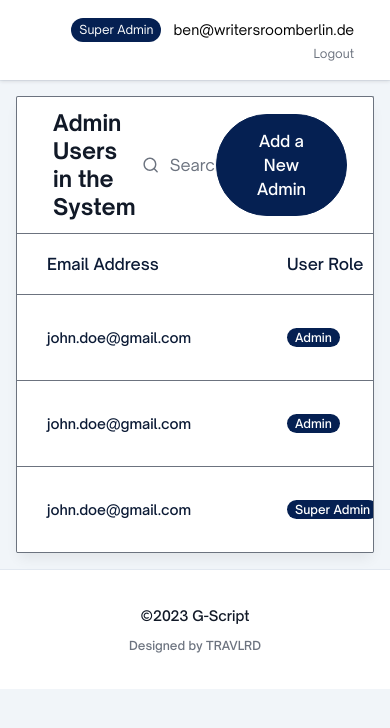
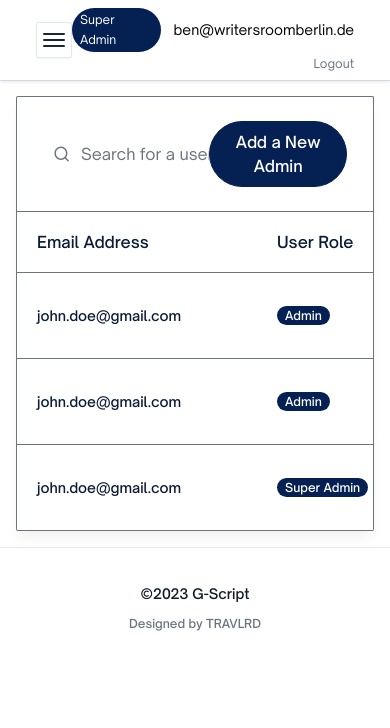
Before and after one commit to SuperFireCoder/gscript-adminpanel-next-supabase, a Next.js app: page /admin in a window 390 px wide. Shown: the top 728 px of the page. Built offline with nearby package versions, Linux system fonts and the light colour scheme.

Commit message:
Working on some responsive

```diff
--- a/app/admin/[slug]/page.tsx
+++ b/app/admin/[slug]/page.tsx
@@ -19,8 +19,8 @@ const User = () => {
             </h4>
           </div>
           <div className="flex flex-col gap-7.5 p-7.5 pb-11 text-secondary">
-            <div className="flex gap-7.5">
-              <div className="flex-1">
+            <div className="flex flex-wrap gap-7.5">
+              <div className="w-full md:flex-1">
                 <div className="text-sm font-medium mb-3">Email Address*</div>
                 <div className="flex items-center text-base font-medium h-11.5">
                   <input
@@ -31,7 +31,7 @@ const User = () => {
                   />
                 </div>
               </div>
-              <div className="flex-1">
+              <div className="w-full md:flex-1">
                 <div className="text-sm font-medium mb-3">Password*</div>
                 <div className="flex items-center text-base font-medium h-11.5">
                   <input
@@ -57,7 +57,7 @@ const User = () => {
                 />
                 Delete User
               </button>
-              <div className="flex gap-7.5">
+              <div className="flex gap-2 md:gap-4 xl:gap-7.5">
                 <button
                   className="rounded-full border border-primary2 py-2 px-6 text-center font-medium text-primary2 hover:bg-opacity-90"
                   onClick={() => router.push("/admin")}
--- a/app/admin/create/page.tsx
+++ b/app/admin/create/page.tsx
@@ -13,8 +13,8 @@ const AdminCreate = () => {
             </h4>
           </div>
           <div className="flex flex-col gap-7.5 p-7.5 pb-11 text-secondary">
-            <div className="flex gap-7.5">
-              <div className="flex-1">
+            <div className="flex flex-wrap gap-7.5">
+              <div className="w-full md:flex-1">
                 <div className="text-sm font-medium mb-3">Email Address*</div>
                 <div className="flex items-center text-base font-medium h-11.5">
                   <input
@@ -25,7 +25,7 @@ const AdminCreate = () => {
                   />
                 </div>
               </div>
-              <div className="flex-1">
+              <div className="w-full md:flex-1">
                 <div className="text-sm font-medium mb-3">Password*</div>
                 <div className="flex items-center text-base font-medium h-11.5">
                   <input
@@ -39,7 +39,7 @@ const AdminCreate = () => {
             </div>
 
             <div className="flex justify-end">
-              <div className="flex gap-7.5">
+              <div className="flex gap-2 md:gap-4 xl:gap-7.5">
                 <button
                   className="rounded-full border border-primary2 py-2 px-6 text-center font-medium text-primary2 hover:bg-opacity-90"
                   onClick={() => router.push("/admin")}
--- a/app/admin/page.tsx
+++ b/app/admin/page.tsx
@@ -13,8 +13,8 @@ const AdminPage = () => {
     <>
       <div className="col-span-12">
         <div className="rounded-sm border border-gray border-b-0 bg-white shadow-default">
-          <div className="flex justify-between items-center pl-9 pr-6.5 py-3">
-            <h4 className="text-title-sm2 font-bold text-primary">
+          <div className="flex justify-between items-center pl-9 pr-6.5 py-6 xl:py-3">
+            <h4 className="text-lg xl:text-title-sm2 font-bold text-primary hidden md:block">
               Admin Users in the System
             </h4>
             <div className="flex items-center overflow-hidden">
@@ -35,7 +35,7 @@ const AdminPage = () => {
             </div>
             <Link
               href="/admin/create"
-              className="rounded-full border border-primary2 bg-primary2 py-3.5 px-10 text-center font-medium text-white hover:bg-opacity-90"
+              className="rounded-full border border-primary2 bg-primary2 py-2 xl:py-3.5 px-6 xl:px-10 text-center font-medium text-white hover:bg-opacity-90"
             >
               Add a New Admin
             </Link>
@@ -50,19 +50,19 @@ const AdminPage = () => {
                       <tr>
                         <th
                           scope="col"
-                          className="px-7.5 py-4.5 font-medium w-3/12 min-w-60"
+                          className="font-medium w-3/12 min-w-60 px-5 py-4.5 md:px-7.5"
                         >
                           Email Address
                         </th>
                         <th
                           scope="col"
-                          className="px-7.5 py-4.5 font-medium w-3/12 min-w-60"
+                          className="font-medium w-3/12 min-w-40 px-5 py-4.5 md:px-7.5"
                         >
                           User Role
                         </th>
                         <th
                           scope="col"
-                          className="px-7.5 py-4.5 font-medium"
+                          className="font-medium px-5 py-4.5 md:px-7.5"
                         ></th>
                       </tr>
                     </thead>
@@ -82,15 +82,15 @@ const AdminPage = () => {
                           key={user.id}
                           className="border-b border-gray text-sm"
                         >
-                          <td className="whitespace-nowrap px-7.5 py-8 font-medium">
+                          <td className="whitespace-nowrap px-5 md:px-7.5 py-8 font-medium">
                             {user.email}
                           </td>
-                          <td className="whitespace-nowrap px-7.5 py-8 font-medium">
+                          <td className="whitespace-nowrap px-5 md:px-7.5 py-8 font-medium">
                             <span className="bg-primary2 text-white text-xs py-0.5 px-2 h-5.5 leading-5 rounded-full">
                               {user.role}
                             </span>
                           </td>
-                          <td className="px-7.5 py-8 flex justify-end">
+                          <td className="px-5 md:px-7.5 py-8 flex justify-end min-w-20">
                             <Link href={`/admin/${user.id}`}>
                               <Image
                                 width={18}
--- a/app/globals.css
+++ b/app/globals.css
@@ -4,7 +4,7 @@
 
 @layer base {
   body {
-    @apply font-OpenSauceSans font-normal text-base bg-whiten relative z-1;
+    @apply font-OpenSauceSans font-normal text-base relative z-1;
   }
 }
 
--- a/app/layout.tsx
+++ b/app/layout.tsx
@@ -31,7 +31,10 @@ export default function RootLayout({
                 setSidebarOpen={setSidebarOpen}
               />
               <div className="relative flex flex-1 flex-col overflow-y-auto overflow-x-hidden">
-                <Header />
+                <Header
+                  sidebarOpen={sidebarOpen}
+                  setSidebarOpen={setSidebarOpen}
+                />
                 <main>
                   <div className="mx-auto max-w-screen-2xl p-4 md:p-6 2xl:p-10">
                     {children}
--- a/components/Header/index.tsx
+++ b/components/Header/index.tsx
@@ -1,7 +1,59 @@
-const Header = () => {
+import Link from "next/link";
+import Image from "next/image";
+
+const Header = (props: {
+  sidebarOpen: string | boolean | undefined;
+  setSidebarOpen: (arg0: boolean) => void;
+}) => {
   return (
     <header className="sticky h-20 top-0 z-10 flex w-full bg-white drop-shadow-1">
-      <div className="flex flex-grow items-center justify-end px-9 py-4 shadow-2">
+      <div className="flex flex-grow items-center justify-between px-9 py-4 shadow-2">
+        <div>
+          <div className="flex items-center gap-2 sm:gap-4 lg:hidden">
+            {/* <!-- Hamburger Toggle BTN --> */}
+            <button
+              aria-controls="sidebar"
+              onClick={(e) => {
+                e.stopPropagation();
+                props.setSidebarOpen(!props.sidebarOpen);
+              }}
+              className="block rounded-sm border border-stroke bg-white p-1.5 shadow-sm dark:border-strokedark dark:bg-boxdark lg:hidden"
+            >
+              <span className="relative block h-5.5 w-5.5 cursor-pointer">
+                <span className="du-block absolute right-0 h-full w-full">
+                  <span
+                    className={`relative left-0 top-0 my-1 block h-0.5 w-0 rounded-sm bg-black delay-[0] duration-200 ease-in-out dark:bg-white ${
+                      !props.sidebarOpen && "!w-full delay-300"
+                    }`}
+                  ></span>
+                  <span
+                    className={`relative left-0 top-0 my-1 block h-0.5 w-0 rounded-sm bg-black delay-150 duration-200 ease-in-out dark:bg-white ${
+                      !props.sidebarOpen && "delay-400 !w-full"
+                    }`}
+                  ></span>
+                  <span
+                    className={`relative left-0 top-0 my-1 block h-0.5 w-0 rounded-sm bg-black delay-200 duration-200 ease-in-out dark:bg-white ${
+                      !props.sidebarOpen && "!w-full delay-500"
+                    }`}
+                  ></span>
+                </span>
+                <span className="absolute right-0 h-full w-full rotate-45">
+                  <span
+                    className={`absolute left-2.5 top-0 block h-full w-0.5 rounded-sm bg-black delay-300 duration-200 ease-in-out dark:bg-white ${
+                      !props.sidebarOpen && "!h-0 !delay-[0]"
+                    }`}
+                  ></span>
+                  <span
+                    className={`delay-400 absolute left-0 top-2.5 block h-0.5 w-full rounded-sm bg-black duration-200 ease-in-out dark:bg-white ${
+                      !props.sidebarOpen && "!h-0 !delay-200"
+                    }`}
+                  ></span>
+                </span>
+              </span>
+            </button>
+            {/* <!-- Hamburger Toggle BTN --> */}
+          </div>
+        </div>
         <div className="flex flex-col gap-1">
           <div className="flex gap-3 items-center">
             <span className="bg-primary2 text-white text-xs py-0.5 px-2 leading-5 rounded-full">
--- a/components/Sidebar/index.tsx
+++ b/components/Sidebar/index.tsx
@@ -58,7 +58,7 @@ const Sidebar = ({ sidebarOpen, setSidebarOpen }: SidebarProps) => {
   return (
     <aside
       ref={sidebar}
-      className={`absolute left-0 top-0 z-10 flex w-70 flex-col overflow-y-hidden bg-primary duration-300 ease-linear lg:static lg:translate-x-0 ${
+      className={`absolute left-0 top-0 z-20 flex w-70 flex-col overflow-y-hidden bg-primary duration-300 ease-linear lg:static lg:translate-x-0 ${
         sidebarOpen ? "translate-x-0" : "-translate-x-full"
       }`}
     >
--- a/tailwind.config.ts
+++ b/tailwind.config.ts
@@ -201,6 +201,7 @@ const config: Config = {
         300: "18.75rem",
       },
       minWidth: {
+        20: "5rem",
         22.5: "5.625rem",
         42.5: "10.625rem",
         47.5: "11.875rem",
```
Also changed, not shown: app/login/page.tsx (+19 -11 lines).
